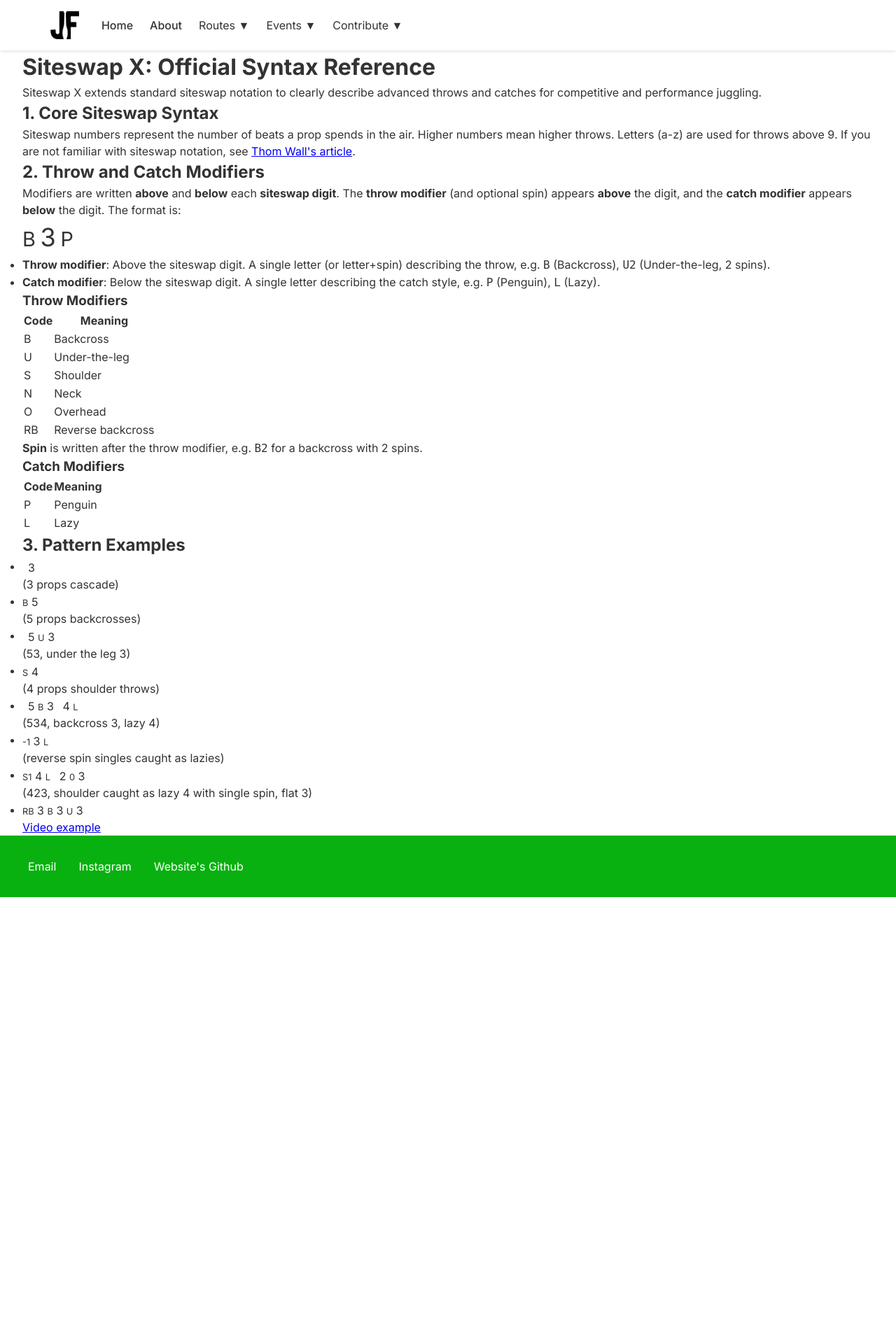
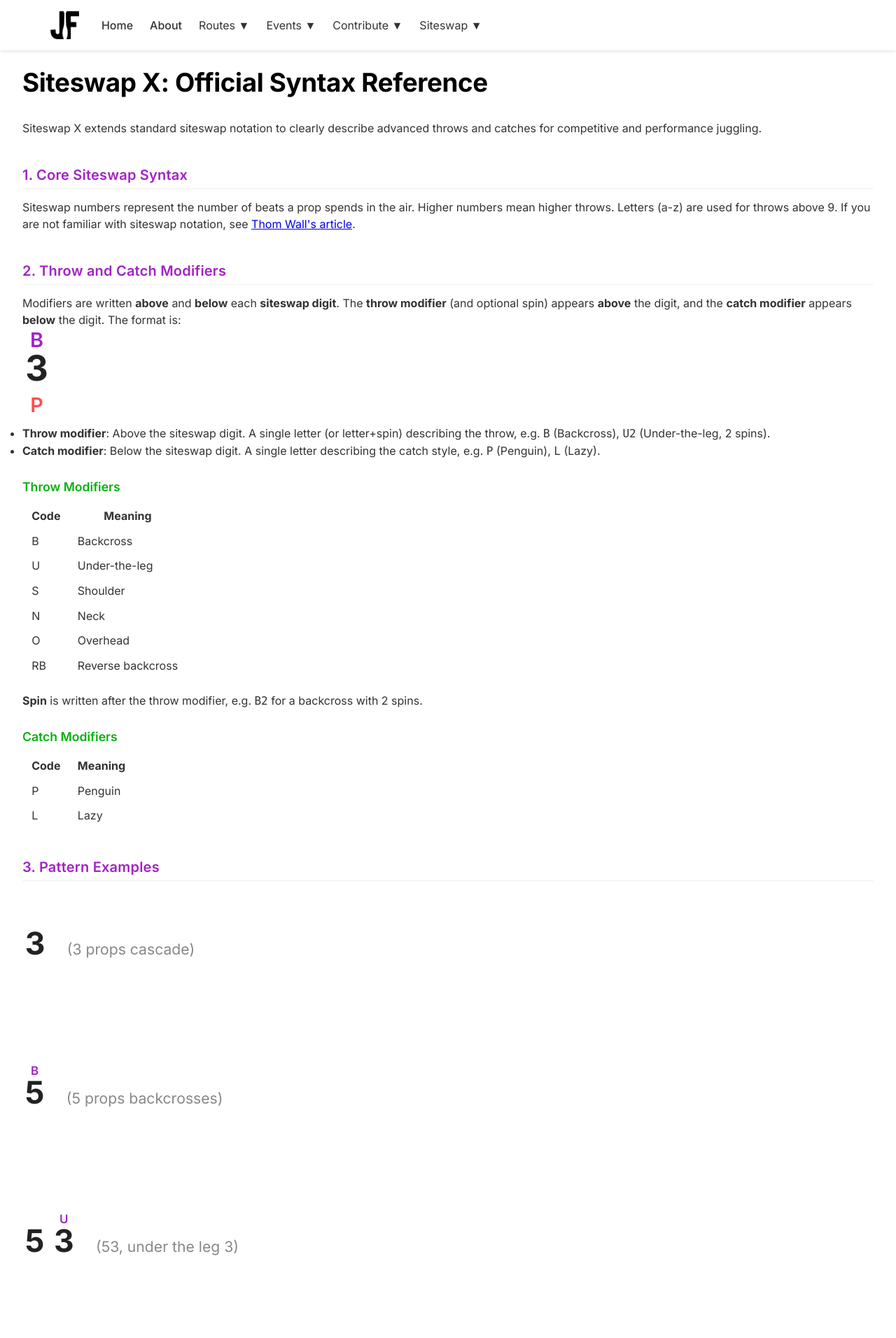
Before and after one commit to ofekraf/jugglefit_website, a Flask app: page /Siteswap_x in a window 1280 px wide. Shown: the top 1912 px of the page at 70% size. Before the commit the page ends 1282 px from the top, so only its background shows below. Run offline with Flask 3, Linux system fonts and the light colour scheme.

Commit message:
best state so far!

```diff
--- a/static/css/styles.css
+++ b/static/css/styles.css
@@ -3030,3 +3106,132 @@ a.primary-button.live-event-button:hover {
         padding: 0.75rem;
     }
 }
+
+/* --- Scoped Siteswap X Styles: Only affect .siteswap-x-article --- */
+.siteswap-x-article .siteswap-x-visual {
+    display: block;
+    width: max-content;
+    margin: 1.2em 0 2.2em 0;
+    position: relative;
+    z-index: 1;
+}
+.siteswap-x-article .siteswap-x-row {
+    display: flex;
+    align-items: baseline;
+    gap: 1.1em;
+    margin-bottom: 0.5em;
+    font-size: 1.15em;
+    line-height: 1.2;
+}
+.siteswap-x-article .siteswap-x-row-multiline {
+    flex-wrap: wrap;
+    align-items: flex-end;
+}
+.siteswap-x-article .siteswap-x-explanation-center {
+    position: relative;
+    display: inline-block;
+    width: max-content;
+}
+.siteswap-x-article .siteswap-x-explanation-center > .text-muted {
+    position: absolute;
+    left: 50%;
+    transform: translateX(-50%);
+    top: 100%;
+    margin-top: 0.3em;
+    white-space: nowrap;
+}
+.siteswap-x-article h1 {
+    font-size: 2.3em;
+    margin-top: 0.5em;
+    margin-bottom: 0.7em;
+    font-weight: 700;
+    color: var(--primary-color);
+    letter-spacing: -0.01em;
+}
+.siteswap-x-article h2 {
+    font-size: 1.25em;
+    color: var(--info-color);
+    border-bottom: 1px solid #eee;
+    padding-bottom: 0.2em;
+    margin-top: 2em;
+    margin-bottom: 0.7em;
+    font-weight: 600;
+    letter-spacing: 0.01em;
+}
+.siteswap-x-article h3 {
+    font-size: 1.1em;
+    color: var(--secondary-color);
+    margin-top: 1.5em;
+    margin-bottom: 0.5em;
+    font-weight: 600;
+}
+.siteswap-x-article p, .siteswap-x-article ul, .siteswap-x-article table {
+    margin-bottom: 1.2em;
+}
+.siteswap-x-article ul.list-unstyled {
+    list-style: none;
+    padding-left: 0;
+}
+.siteswap-x-article ul.list-unstyled li {
+    display: flex;
+    align-items: flex-end;
+    gap: 1.1em;
+    margin-bottom: 0.5em;
+    font-size: 1.15em;
+    line-height: 1.2;
+}
+.siteswap-x-article .siteswap-x-throw {
+    display: inline-block;
+    position: relative;
+    margin: 0 0.18em;
+    vertical-align: baseline;
+}
+.siteswap-x-article .siteswap-x-throw-mod {
+    color: var(--info-color);
+    font-size: 1.1em;
+    font-weight: 600;
+    position: absolute;
+    left: 50%;
+    top: 0;
+    transform: translate(-50%, -0.9em);
+    letter-spacing: 0.01em;
+    line-height: 1;
+    margin: 0;
+    pointer-events: none;
+}
+.siteswap-x-article .siteswap-x-number {
+    font-size: 2.1em !important;
+    font-weight: 700;
+    color: #222;
+    line-height: 1.1;
+    vertical-align: baseline;
+}
+.siteswap-x-article .siteswap-x-catch-mod {
+    color: var(--accent-color);
+    font-size: 1em;
+    font-weight: 600;
+    position: absolute;
+    left: 50%;
+    top: 100%;
+    transform: translate(-50%, 0.1em);
+    margin: 0;
+    display: block;
+    pointer-events: none;
+}
+.siteswap-x-article .text-muted {
+    color: #888 !important;
+    font-size: 1em;
+    margin-left: 0.2em;
+    line-height: 1.2;
+}
+.siteswap-x-article table th, .siteswap-x-article table td {
+    font-size: 1em;
+    padding: 0.3em 0.7em;
+}
+.siteswap-x-article pre {
+    font-size: 1em;
+    background: #f8f8fa;
+    border-radius: 6px;
+    padding: 0.5em 1em;
+    margin-bottom: 1.2em;
+}
--- a/templates/utils/base.html
+++ b/templates/utils/base.html
@@ -168,6 +81,24 @@
                             <li><a href="{{ url_for('expand_database') }}">Expand Trick Database</a></li>
                         </ul>
                     </li>
+                        <li class="nav-item dropdown">Siteswap
+                            <span class="dropdown-arrow">▼</span>
+                            <ul class="dropdown-menu">
+                                <li>
+                                    <a href="https://thomwall.com/siteswap-fundamentals/" target="_blank" rel="noopener noreferrer">
+                                        Siteswap Fundamentals <i class="fas fa-external-link-alt" style="font-size:0.9em;"></i>
+                                    </a>
+                                </li>
+                                <li>
+                                    <a href="http://db97531.com/" target="_blank" rel="noopener noreferrer">
+                                        Animator + Generator <i class="fas fa-external-link-alt" style="font-size:0.9em;"></i>
+                                    </a>
+                                </li>
+                                <li>
+                                    <a href="{{ url_for('Siteswap_x') }}">Siteswap X</a>
+                                </li>
+                            </ul>
+                        </li>
                 </ul>
             </nav>
         </div>
```
Also changed, not shown: other parts of static/css/styles.css (+77 -1 lines), other parts of templates/utils/base.html (+0 -87 lines).
